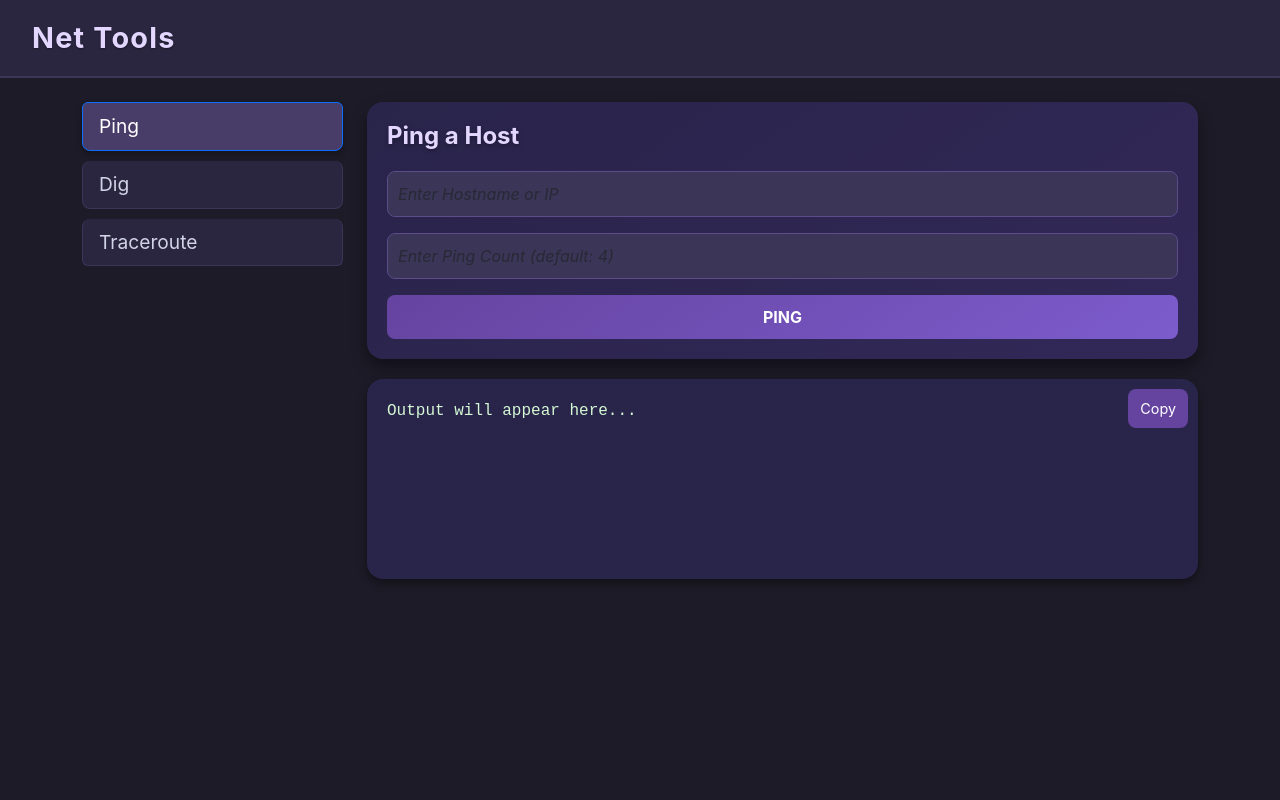
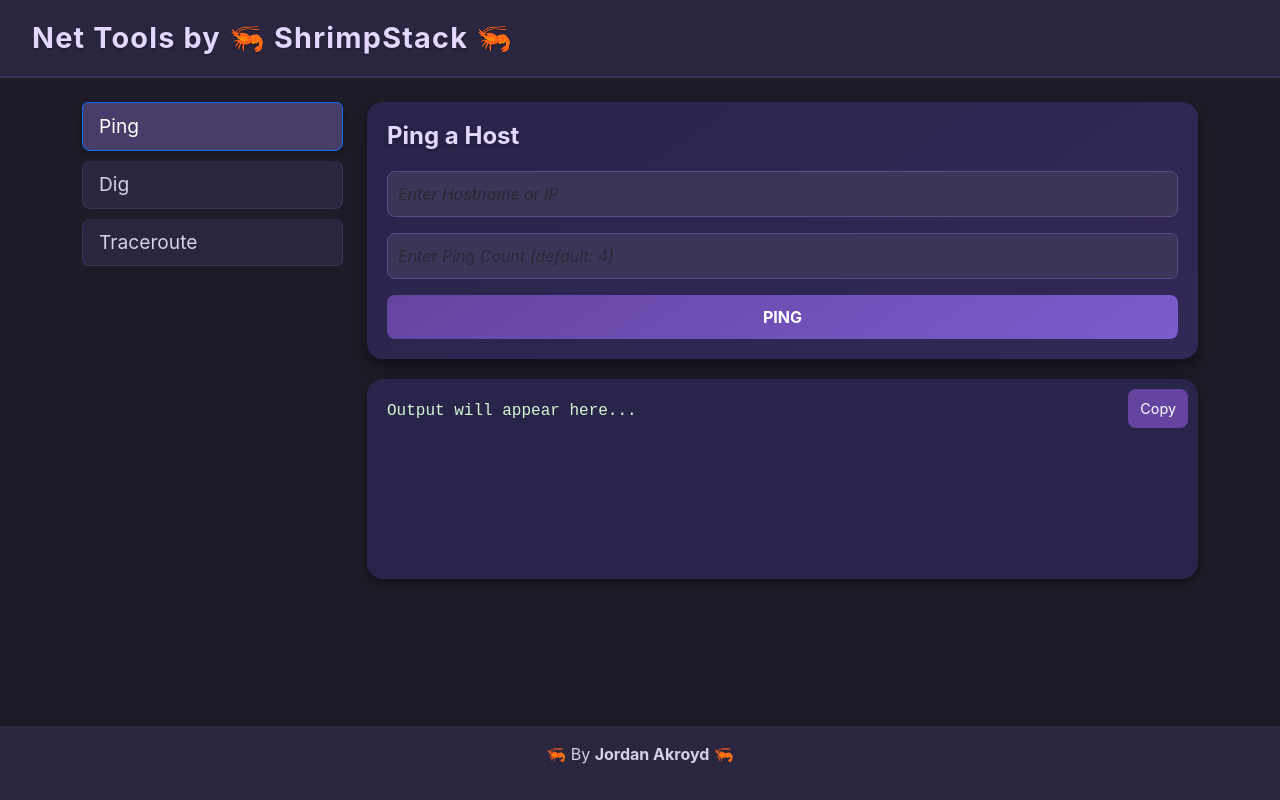
Before and after one commit to himbojo/nettools_app, a Flask app: page / in a window 1280 px wide. Run offline with Flask 3, Linux system fonts and the light colour scheme; some libraries are stand-ins or nearby versions.

Commit message:
added funny name

```diff
--- a/app/templates/index.html
+++ b/app/templates/index.html
@@ -4,7 +4,7 @@
 <head>
     <meta charset="UTF-8">
     <meta name="viewport" content="width=device-width, initial-scale=1.0">
-    <title>Net Tools</title>
+    <title>🦐 Net Tools by ShrimpStack 🦐</title>
     <link href="https://cdn.jsdelivr.net/npm/bootstrap@5.3.0-alpha3/dist/css/bootstrap.min.css" rel="stylesheet">
     <style>
         /* Global Modern Theme with Purple Tones */
@@ -199,7 +199,7 @@
 <body>
     <nav class="navbar">
         <div class="container-fluid">
-            <a class="navbar-brand" href="#">Net Tools</a>
+            <a class="navbar-brand" href="#">Net Tools by 🦐 ShrimpStack 🦐</a>
         </div>
     </nav>
     <div class="container mt-4">
@@ -401,6 +401,11 @@
             outputDiv.scrollTop = outputDiv.scrollHeight; // Scroll to the latest line
         });
     </script>
+<!-- Footer -->
+<footer class="text-center py-3 mt-auto" style="background-color: #2a2640; color: #d3d3e8; position: fixed; bottom: 0; width: 100%;">
+    <p>🦐 By <strong>Jordan Akroyd</strong> 🦐</p>
+</footer>
+
 
 </body>
 
```
